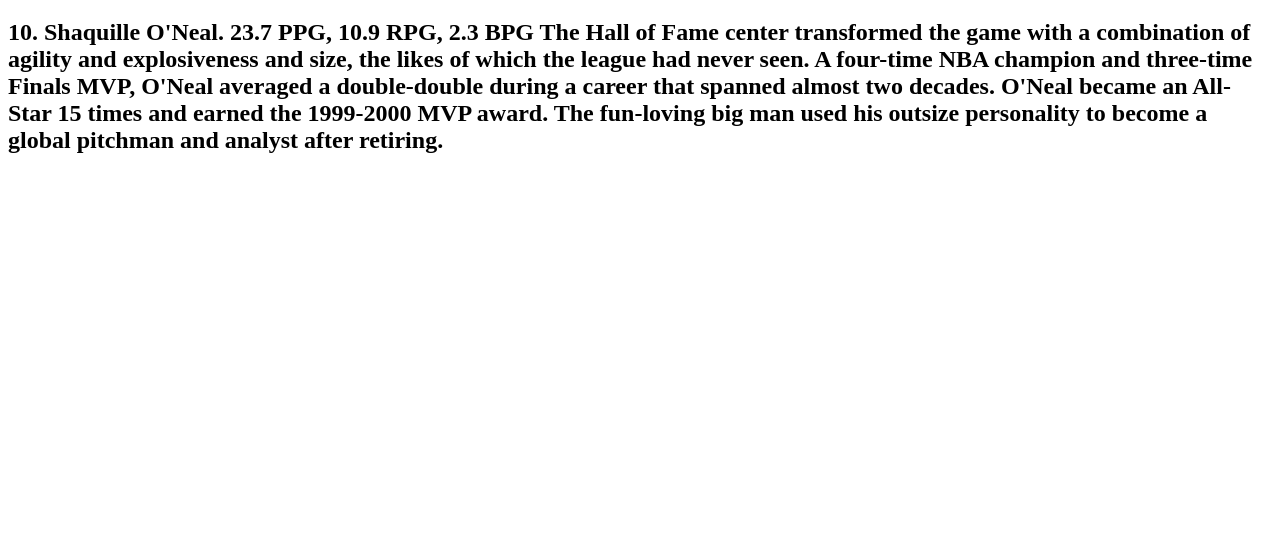
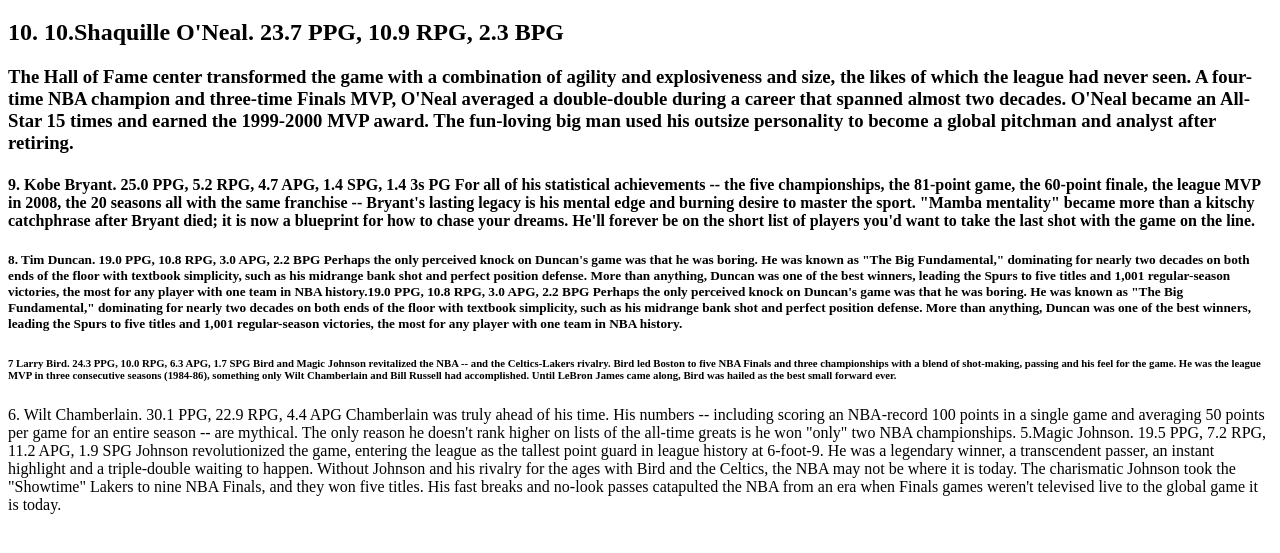
Before and after one commit to kymani09/assignment0, a plain HTML site: page index.html in a window 1280 px wide. Shown: the part 47-600 px from the top of the page. Drawn offline with Linux system fonts and the light colour scheme.

Commit message:
Update index.html

```diff
--- a/index.html
+++ b/index.html
@@ -4,20 +4,32 @@
 <body>
 
 <h1><b> Top 10 Basketball Players Of All Time! </b></h1>
-<h2>10. Shaquille O'Neal. 23.7 PPG, 10.9 RPG, 2.3 BPG
+<h2>10.  10.Shaquille O'Neal. 23.7 PPG, 10.9 RPG, 2.3 BPG<h2>
 
-The Hall of Fame center transformed the game with a combination of agility and explosiveness and size, the likes of which the league had never seen. A four-time NBA champion and three-time Finals MVP, O'Neal averaged a double-double during a career that spanned almost two decades. O'Neal became an All-Star 15 times and earned the 1999-2000 MVP award. The fun-loving big man used his outsize personality to become a global pitchman and analyst after retiring.</h2>
+<h3>The Hall of Fame center transformed the game with a combination of agility and explosiveness and size, the likes of which the league had never seen. A four-time NBA champion and three-time Finals MVP, O'Neal averaged a double-double during a career that spanned almost two decades. O'Neal became an All-Star 15 times and earned the 1999-2000 MVP award. The fun-loving big man used his outsize personality to become a global pitchman and analyst after retiring.</h3>
 
+  <h4>9. Kobe Bryant. 25.0 PPG, 5.2 RPG, 4.7 APG, 1.4 SPG, 1.4 3s PG
 
+For all of his statistical achievements -- the five championships, the 81-point game, the 60-point finale, the league MVP in 2008, the 20 seasons all with the same franchise -- Bryant's lasting legacy is his mental edge and burning desire to master the sport. "Mamba mentality" became more than a kitschy catchphrase after Bryant died; it is now a blueprint for how to chase your dreams. He'll forever be on the short list of players you'd want to take the last shot with the game on the line. </h4>
 
+<h5>8. Tim Duncan. 19.0 PPG, 10.8 RPG, 3.0 APG, 2.2 BPG
 
+Perhaps the only perceived knock on Duncan's game was that he was boring. He was known as "The Big Fundamental," dominating for nearly two decades on both ends of the floor with textbook simplicity, such as his midrange bank shot and perfect position defense. More than anything, Duncan was one of the best winners, leading the Spurs to five titles and 1,001 regular-season victories, the most for any player with one team in NBA history.19.0 PPG, 10.8 RPG, 3.0 APG, 2.2 BPG
 
+Perhaps the only perceived knock on Duncan's game was that he was boring. He was known as "The Big Fundamental," dominating for nearly two decades on both ends of the floor with textbook simplicity, such as his midrange bank shot and perfect position defense. More than anything, Duncan was one of the best winners, leading the Spurs to five titles and 1,001 regular-season victories, the most for any player with one team in NBA history.</h5>
 
+<h6>7 Larry Bird. 24.3 PPG, 10.0 RPG, 6.3 APG, 1.7 SPG
 
+Bird and Magic Johnson revitalized the NBA -- and the Celtics-Lakers rivalry. Bird led Boston to five NBA Finals and three championships with a blend of shot-making, passing and his feel for the game. He was the league MVP in three consecutive seasons (1984-86), something only Wilt Chamberlain and Bill Russell had accomplished. Until LeBron James came along, Bird was hailed as the best small forward ever.</h6>
 
+<h7>6. Wilt Chamberlain. 30.1 PPG, 22.9 RPG, 4.4 APG
 
+Chamberlain was truly ahead of his time. His numbers -- including scoring an NBA-record 100 points in a single game and averaging 50 points per game for an entire season -- are mythical. The only reason he doesn't rank higher on lists of the all-time greats is he won "only" two NBA championships.</h7>
 
+<h8> 5.Magic Johnson. 19.5 PPG, 7.2 RPG, 11.2 APG, 1.9 SPG
 
+Johnson revolutionized the game, entering the league as the tallest point guard in league history at 6-foot-9. He was a legendary winner, a transcendent passer, an instant highlight and a triple-double waiting to happen. Without Johnson and his rivalry for the ages with Bird and the Celtics, the NBA may not be where it is today. The charismatic Johnson took the "Showtime" Lakers to nine NBA Finals, and they won five titles. His fast breaks and no-look passes catapulted the NBA from an era when Finals games weren't televised live to the global game it is today.</h8>
+<h9></h9>
 
 </body>
 
```
